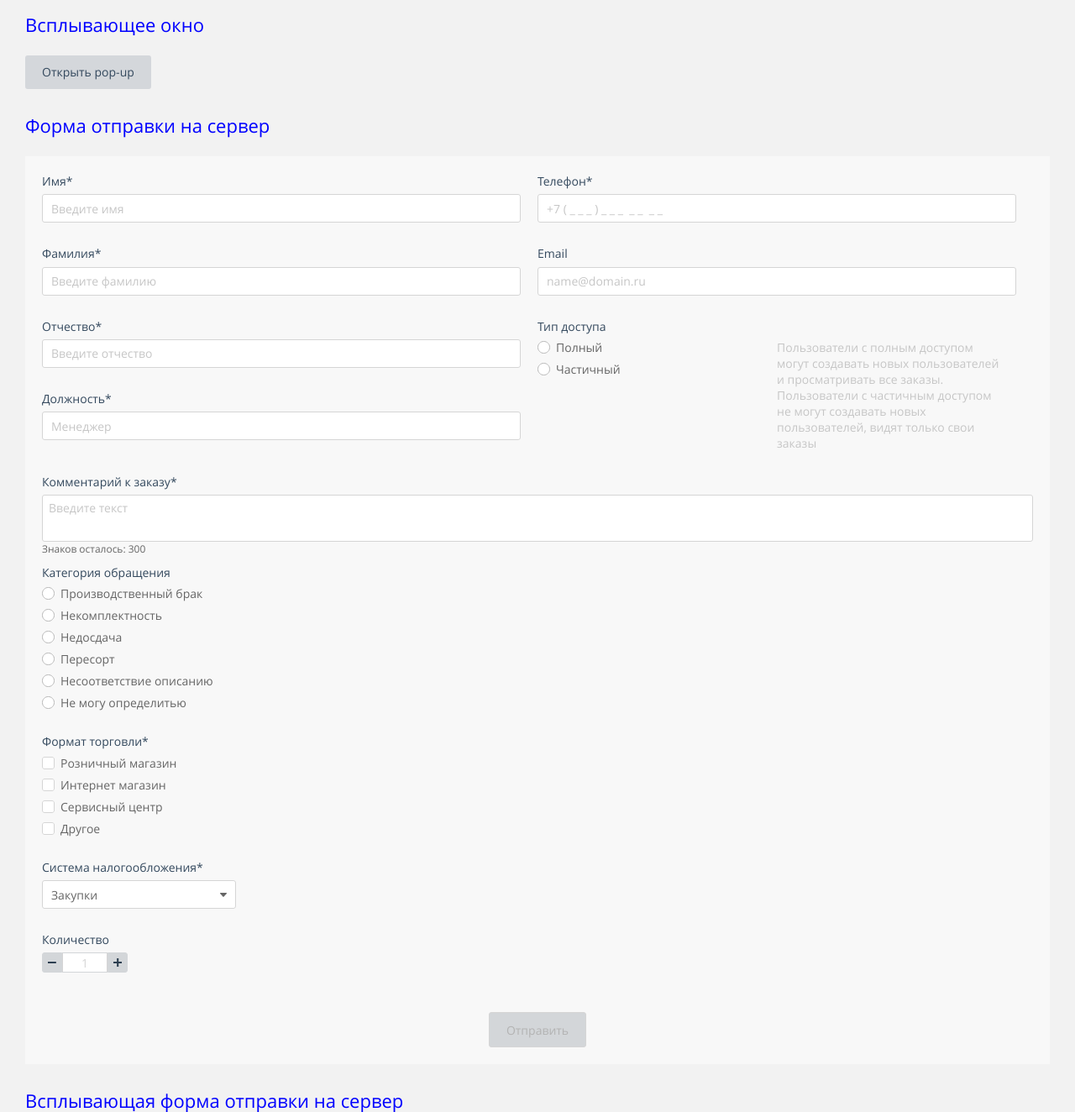
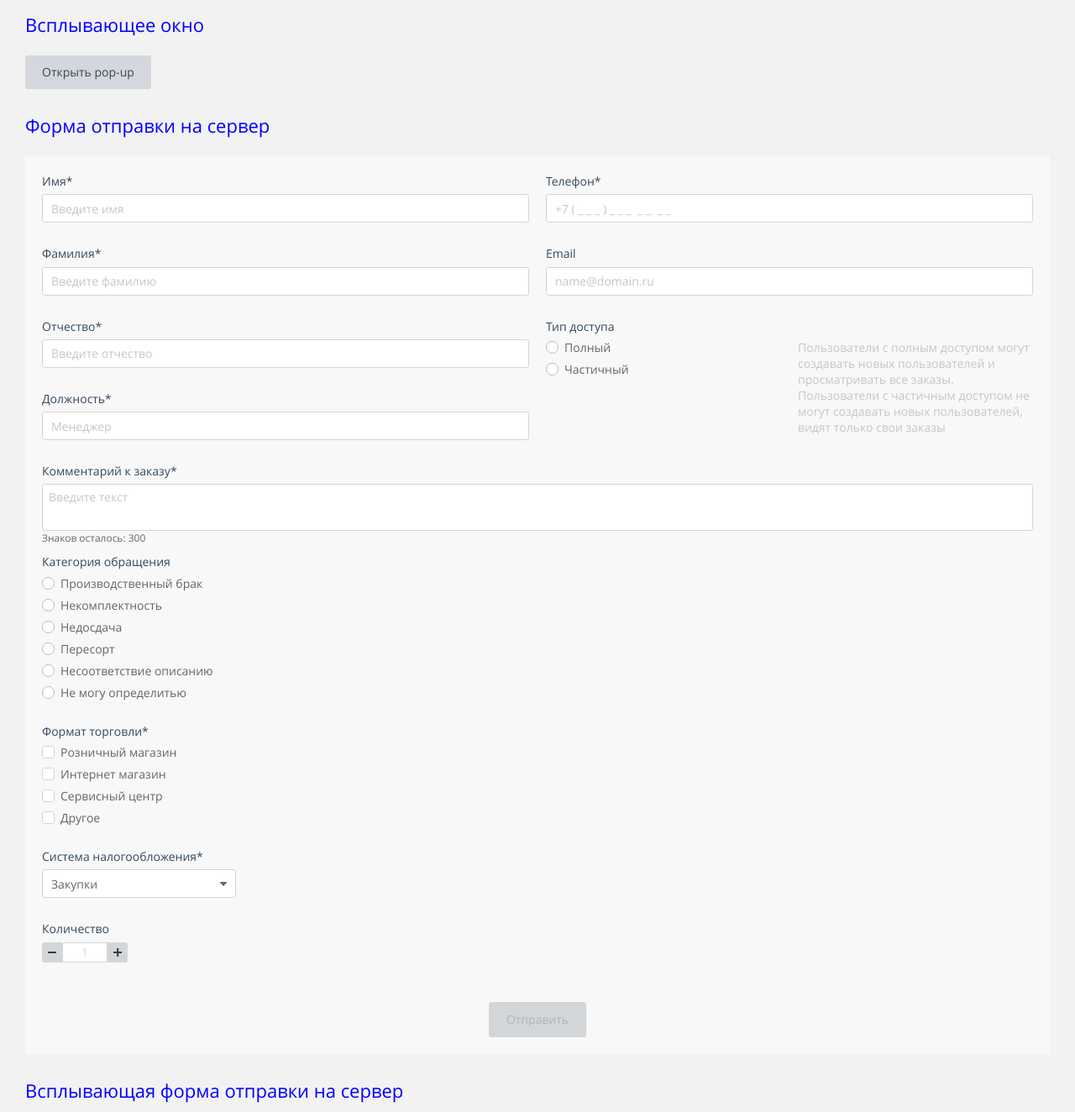
Before and after one commit to aleksahappy/b2b_new, a PHP site: page /artboard/index.html in a window 1280 px wide. Shown: the part 4812-6136 px from the top of the page at 84% size. Run offline with PHP 8.4, Linux system fonts and the light colour scheme.

Commit message:
Правка стилей формы

```diff
--- a/css/main.css
+++ b/css/main.css
@@ -1663,7 +1663,16 @@ form.post .form-cols {
 }
 
 form.post .form-cols > div {
-  padding-right: 1.428em;
+  padding-right: 0.714em;
+  padding-left: 0.714em;
+}
+
+form.post .form-cols > div:first-child {
+  padding-left: 0;
+}
+
+form.post .form-cols > div:last-child {
+  padding-right: 0;
 }
 
 form.post .form-col2 {
```
